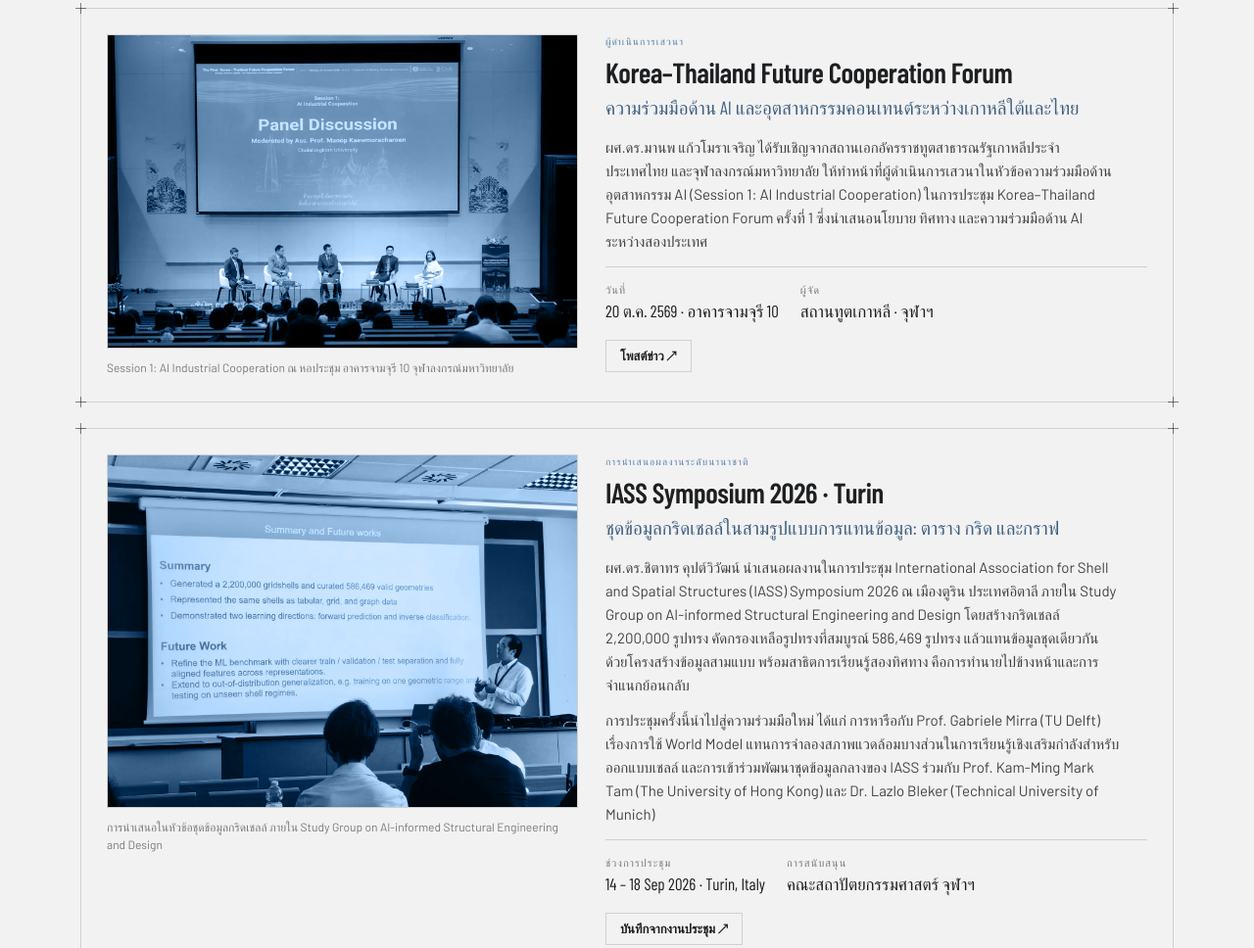
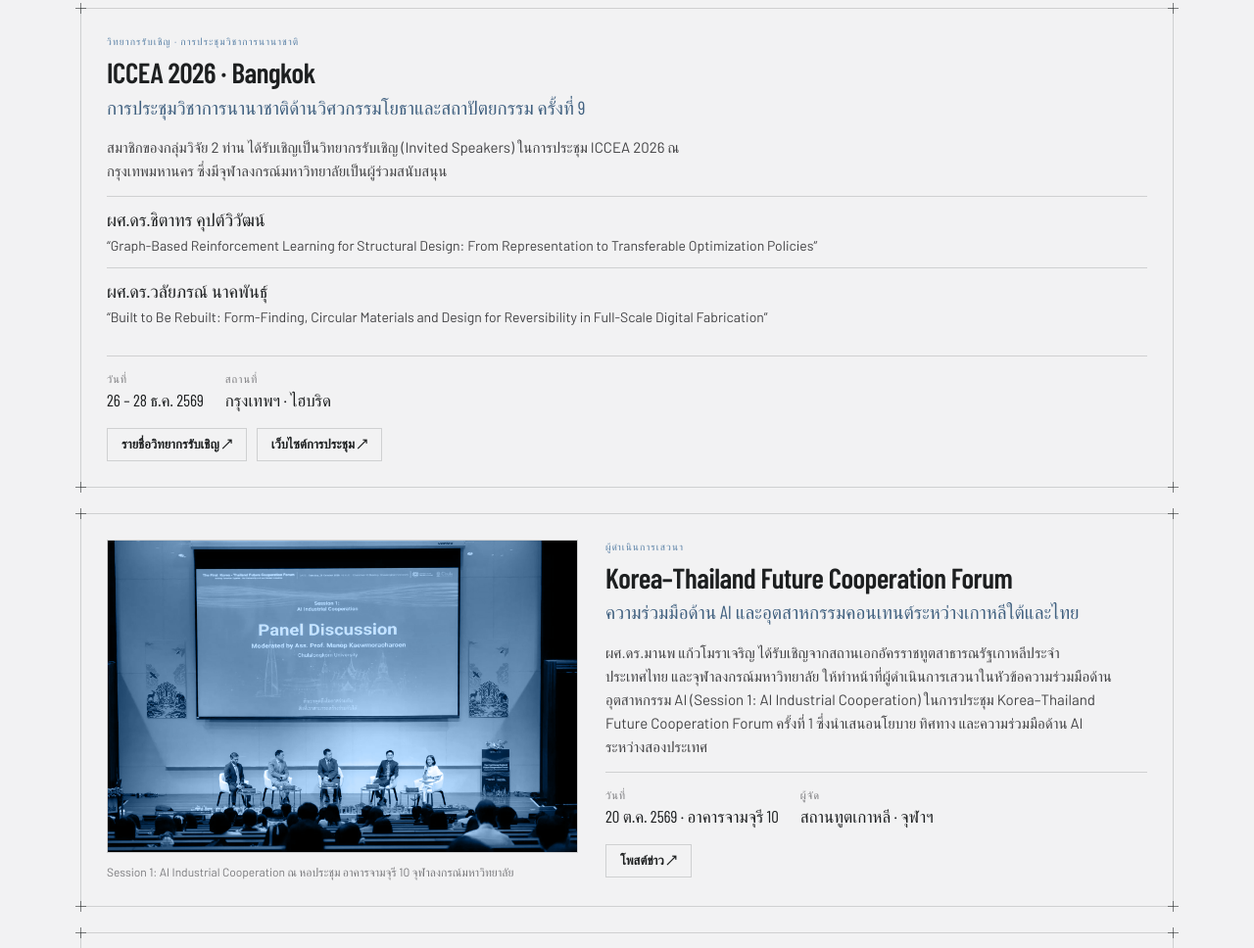
Before and after one commit to aicuarchlab/aicuarchlab.github.io, a plain HTML site: page index.html in a window 1280 px wide. Shown: the part 7579-8547 px from the top of the page at 98% size. Drawn offline with nearby package versions, Linux system fonts and the light colour scheme; a web font is replaced by a local one.

Commit message:
Add ICCEA 2026 invited speakers to News
Dr. Chi-tathon Kupwiwat and Dr. Walaiporn Nakapan are invited speakers
at ICCEA 2026 (Bangkok, 26-28 Dec 2026). Adds a bilingual news card
and a milestone entry.

Co-Authored-By: Claude Opus 5.5 <noreply@anthropic.com>

```diff
--- a/index.html
+++ b/index.html
@@ -531,6 +531,38 @@
     <h2 style="font-size:36px;margin-bottom:34px;max-width:28ch"><span class="th">การยอมรับในระดับประเทศและระดับนานาชาติ</span><span class="en">National and international recognition</span></h2>
     <div class="blueprint" style="padding:26px;margin-bottom:26px">
       <i class="corner tl"></i><i class="corner tr"></i><i class="corner bl"></i><i class="corner br"></i>
+      <div style="font-size:10px;letter-spacing:.11em;text-transform:uppercase;color:var(--color-accent);margin-bottom:8px"><span class="th">วิทยากรรับเชิญ · การประชุมวิชาการนานาชาติ</span><span class="en">Invited speakers · International conference</span></div>
+      <h3 style="font-size:29px;margin:0 0 4px">ICCEA 2026 · Bangkok</h3>
+      <p style="font-family:var(--font-heading);font-size:19px;color:var(--color-accent-700);margin:0 0 14px"><span class="th">การประชุมวิชาการนานาชาติด้านวิศวกรรมโยธาและสถาปัตยกรรม ครั้งที่ 9</span><span class="en">9th International Conference on Civil Engineering and Architecture</span></p>
+      <p style="font-size:15px;line-height:1.6;color:var(--color-neutral-800);margin:0 0 14px;max-width:70ch"><span class="th">สมาชิกของกลุ่มวิจัย 2 ท่าน ได้รับเชิญเป็นวิทยากรรับเชิญ (Invited Speakers) ในการประชุม ICCEA 2026 ณ กรุงเทพมหานคร ซึ่งมีจุฬาลงกรณ์มหาวิทยาลัยเป็นผู้ร่วมสนับสนุน</span><span class="en">Two members of the group have been invited as Invited Speakers at ICCEA 2026 in Bangkok, co-sponsored by Chulalongkorn University.</span></p>
+      <ul style="list-style:none;margin:0 0 16px;padding:0">
+        <li style="padding:12px 0;border-top:1px solid var(--color-divider)">
+          <div style="font-family:var(--font-heading);font-size:18px;line-height:1.3"><span class="th">ผศ.ดร.ชิตาทร คุปต์วิวัฒน์</span><span class="en">Asst. Prof. Dr. Chi-tathon Kupwiwat</span></div>
+          <div style="font-size:14px;line-height:1.55;color:var(--color-neutral-800);margin-top:3px">“Graph-Based Reinforcement Learning for Structural Design: From Representation to Transferable Optimization Policies”</div>
+        </li>
+        <li style="padding:12px 0;border-top:1px solid var(--color-divider)">
+          <div style="font-family:var(--font-heading);font-size:18px;line-height:1.3"><span class="th">ผศ.ดร.วลัยภรณ์ นาคพันธุ์</span><span class="en">Asst. Prof. Dr. Walaiporn Nakapan</span></div>
+          <div style="font-size:14px;line-height:1.55;color:var(--color-neutral-800);margin-top:3px">“Built to Be Rebuilt: Form-Finding, Circular Materials and Design for Reversibility in Full-Scale Digital Fabrication”</div>
+        </li>
+      </ul>
+      <div style="display:flex;gap:22px;flex-wrap:wrap;margin-bottom:16px;padding-top:14px;border-top:1px solid var(--color-divider)">
+        <div>
+          <div style="font-size:11px;letter-spacing:.09em;text-transform:uppercase;color:var(--color-neutral-600)"><span class="th">วันที่</span><span class="en">Dates</span></div>
+          <div style="font-family:var(--font-heading);font-size:17px"><span class="th">26 – 28 ธ.ค. 2569</span><span class="en">26 – 28 Dec 2026</span></div>
+        </div>
+        <div>
+          <div style="font-size:11px;letter-spacing:.09em;text-transform:uppercase;color:var(--color-neutral-600)"><span class="th">สถานที่</span><span class="en">Location</span></div>
+          <div style="font-family:var(--font-heading);font-size:17px"><span class="th">กรุงเทพฯ · ไฮบริด</span><span class="en">Bangkok · Hybrid</span></div>
+        </div>
+      </div>
+      <div style="display:flex;gap:10px;flex-wrap:wrap">
+        <a href="https://www.iccea.org/invite.html" target="_blank" rel="noopener" class="btn btn-secondary" style="font-size:13px;padding:8px 14px"><span class="th">รายชื่อวิทยากรรับเชิญ ↗</span><span class="en">Invited speakers ↗</span></a>
+        <a href="https://www.iccea.org/" target="_blank" rel="noopener" class="btn btn-secondary" style="font-size:13px;padding:8px 14px"><span class="th">เว็บไซต์การประชุม ↗</span><span class="en">Conference website ↗</span></a>
+      </div>
+    </div>
+
+    <div class="blueprint" style="padding:26px;margin-bottom:26px">
+      <i class="corner tl"></i><i class="corner tr"></i><i class="corner bl"></i><i class="corner br"></i>
       <div data-g="two" style="display:grid;grid-template-columns:1fr 1.15fr;gap:28px;align-items:start">
         <figure style="margin:0">
           <span class="duotone" style="display:block;border:1px solid var(--color-divider)"><img src="./news-korea-thailand-forum.webp" alt="ผศ.ดร.มานพ แก้วโมราเจริญ ดำเนินการเสวนา Session 1: AI Industrial Cooperation ในการประชุม The First Korea–Thailand Future Cooperation Forum" loading="lazy" style="display:block;width:100%;height:auto"></span>
@@ -634,9 +666,13 @@
             <div style="font-family:var(--font-heading);font-size:13px;letter-spacing:.1em;color:var(--color-accent)"><span class="th">ตุลาคม 2569</span><span class="en">October 2026</span></div>
             <div style="font-size:15px;line-height:1.5;margin-top:3px"><span class="th">เริ่มรอบที่ 3 — หกเดือนสุดท้าย เพื่อเตรียมเสนอขอยกระดับเป็นหน่วยปฏิบัติการวิจัย (RU)</span><span class="en">Cycle 3 opens — the final six months, preparing the Research Unit (RU) application.</span></div>
           </li>
-          <li style="padding:14px 0">
+          <li style="padding:14px 0;border-bottom:1px solid var(--color-divider)">
             <div style="font-family:var(--font-heading);font-size:13px;letter-spacing:.1em;color:var(--color-accent)"><span class="th">20 ตุลาคม 2569</span><span class="en">20 October 2026</span></div>
             <div style="font-size:15px;line-height:1.5;margin-top:3px"><span class="th">ดำเนินการเสวนา AI Industrial Cooperation ในการประชุม Korea–Thailand Future Cooperation Forum ครั้งที่ 1</span><span class="en">Moderated the AI Industrial Cooperation session at the First Korea–Thailand Future Cooperation Forum.</span></div>
+          </li>
+          <li style="padding:14px 0">
+            <div style="font-family:var(--font-heading);font-size:13px;letter-spacing:.1em;color:var(--color-accent)"><span class="th">26 – 28 ธันวาคม 2569</span><span class="en">26 – 28 December 2026</span></div>
+            <div style="font-size:15px;line-height:1.5;margin-top:3px"><span class="th">ผศ.ดร.ชิตาทร คุปต์วิวัฒน์ และ ผศ.ดร.วลัยภรณ์ นาคพันธุ์ เป็นวิทยากรรับเชิญในการประชุม ICCEA 2026 กรุงเทพฯ</span><span class="en">Asst. Prof. Dr. Chi-tathon Kupwiwat and Asst. Prof. Dr. Walaiporn Nakapan speak as invited speakers at ICCEA 2026, Bangkok.</span></div>
           </li>
         </ul>
       </div>
```
